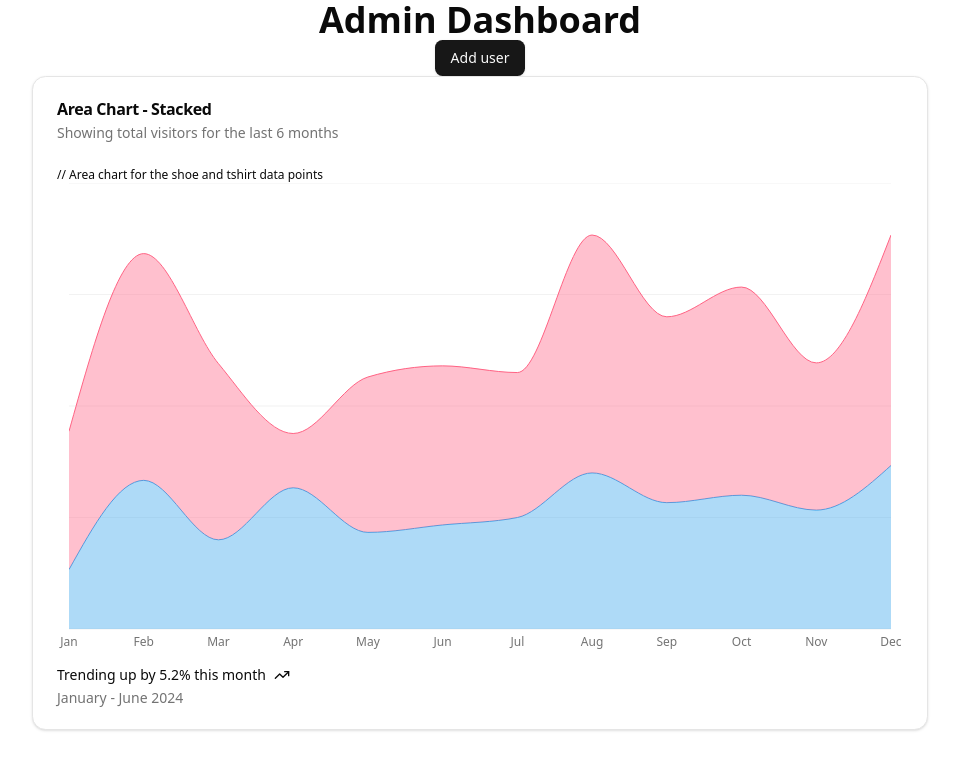
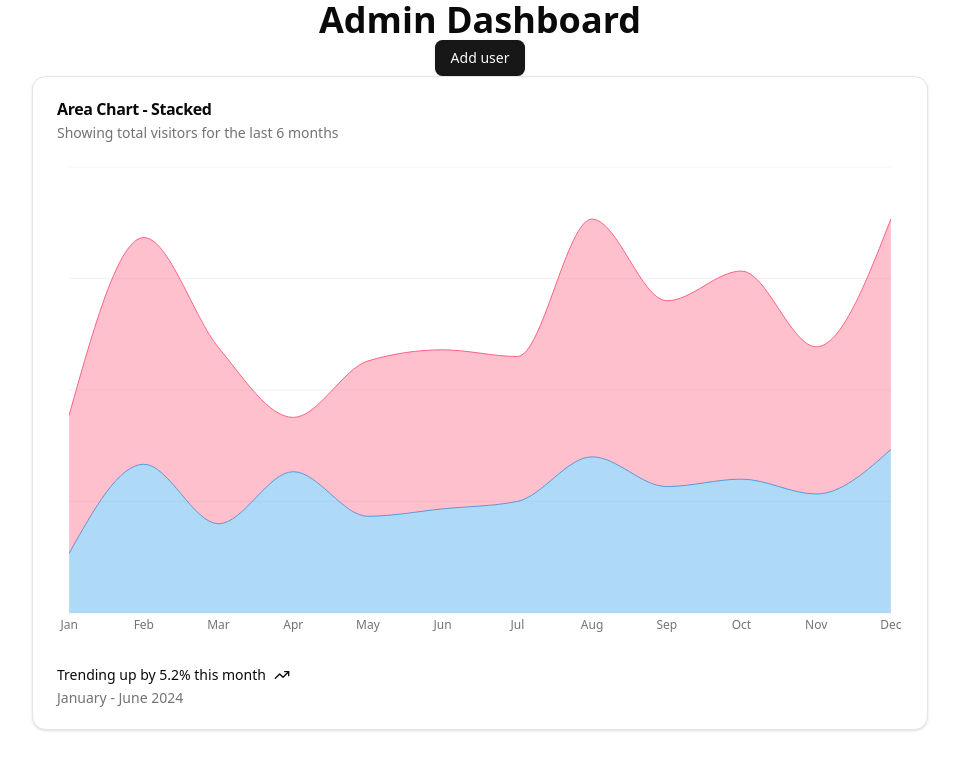
Before and after one commit to haverwoods/Kicks-E-commerce, a React (Vite) app in the folder admin dashboard/: page / in a window 1280 px wide. Shown: the top 770 px of the page, without its empty margins (160-1119 px from the left). Built offline with nearby package versions, Linux system fonts and the light colour scheme.

Commit message:
wrote comment

```diff
--- a/admin dashboard/src/pages/dashboard.jsx
+++ b/admin dashboard/src/pages/dashboard.jsx
@@ -17,7 +17,9 @@ import {
   ChartTooltipContent,
 } from "@/components/ui/chart";
 
+// Dashboard component that displays an area chart with sales data
 const Dashboard = () => {
+     // Data for the chart (monthly sales of shoes and t-shirts)
   const chartData = [
     { month: "January", shoe: 186, tshirt: 80 },
     { month: "February", shoe: 305, tshirt: 200 },
@@ -33,6 +35,7 @@ const Dashboard = () => {
     { month: "December", shoe: 310, tshirt: 220 },
   ];
 
+   // Configuration for chart colors and labels
   const chartConfig = {
     shoe: {
       label: "Shoe",
@@ -46,6 +49,7 @@ const Dashboard = () => {
 
   return (
     <div>
+         {/* Header Section */}
       <div>
         <h1 className="text-4xl font-bold text-center">Admin Dashboard</h1>
         <Button className="mx-auto block">Add user</Button>
@@ -53,15 +57,17 @@ const Dashboard = () => {
 
       <div className=" mx-auto h-full max-w-4xl">
         <Card>
+             {/* Card Header with title and description */}
           <CardHeader>
             <CardTitle>Area Chart - Stacked</CardTitle>
             <CardDescription>
               Showing total visitors for the last 6 months
             </CardDescription>
           </CardHeader>
+            {/* Card Content - Area Chart Display */}
           <CardContent>
             <ChartContainer config={chartConfig}>
-                // Area chart for the shoe and tshirt data points
+                {/* // Area chart for the shoe and tshirt data points  */}
               <AreaChart
                 data={chartData}
                 margin={{
@@ -69,20 +75,21 @@ const Dashboard = () => {
                   right: 12,
                 }}
               >
+                  {/* Grid lines for better readability */}
                 <CartesianGrid vertical={false} />
-                {/* // XAxis for the month */}
+              {/* X-Axis displaying months (shortened to 3 letters) */}
                 <XAxis
                   dataKey="month"
                   tickLine={false}
                   axisLine={false}
-                  tickFormatter={(value) => value.slice(0, 3)} //slice the month to show only first 3 characters
+                  tickFormatter={(value) => value.slice(0, 3)} //show only first 3 characters
                 />
-                {/* // Tooltip for the chart data points with custom content */}
+                                {/* Tooltip for displaying data points on hover */}
                 <ChartTooltip
                   cursor={false}
                   content={<ChartTooltipContent indicator="dot" />}
                 />
-                {/* // Area for the shoe and tshirt data points with custom color */}
+                            {/* Area for T-Shirt sales (blue) */}
                 <Area
                   dataKey="tshirt"
                   type="monotone"
@@ -91,6 +98,7 @@ const Dashboard = () => {
                   stroke={chartConfig.tshirt.color}
                   stackId="a"
                 />
+                 {/* Area for Shoe sales (red-pink) */}
                 <Area
                   dataKey="shoe"
                   type="monotone"
```
